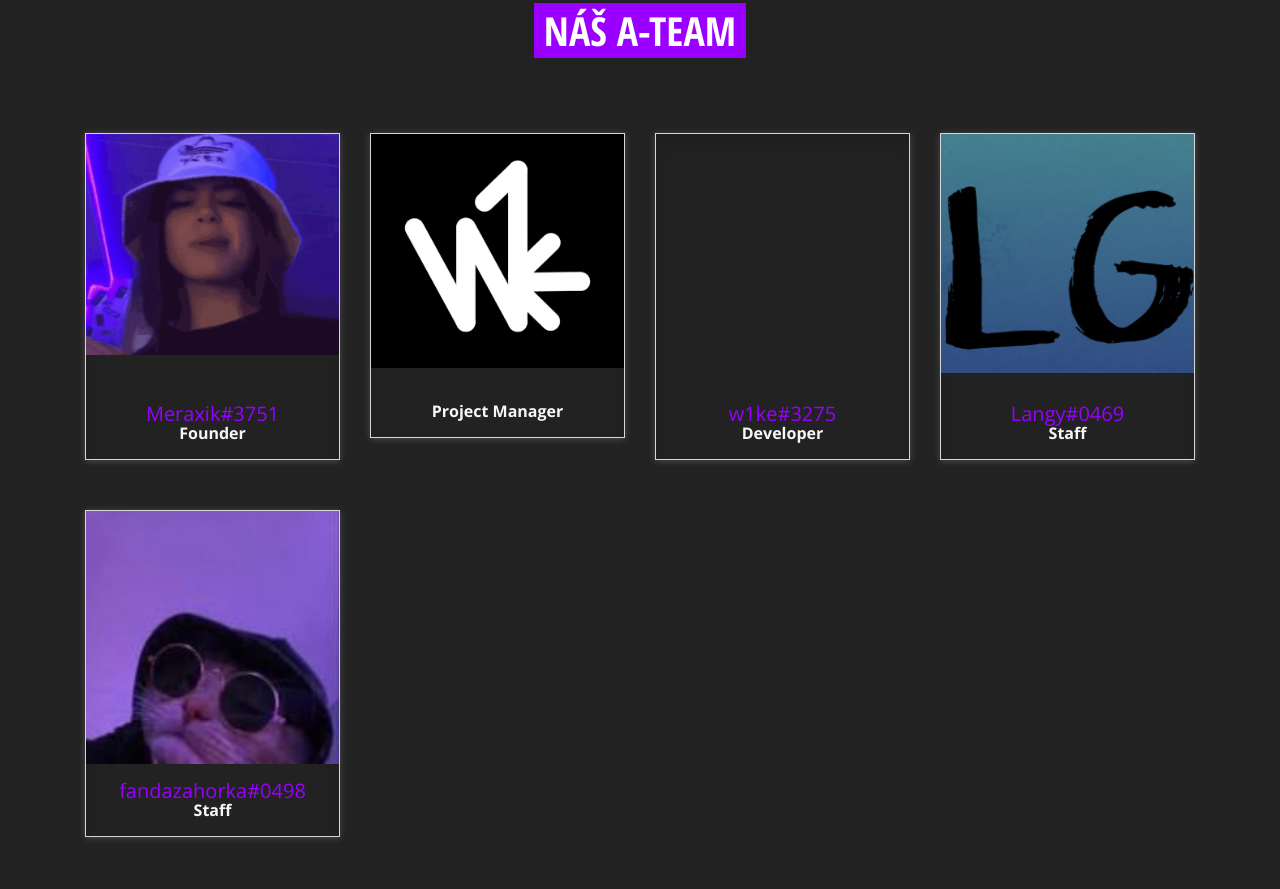
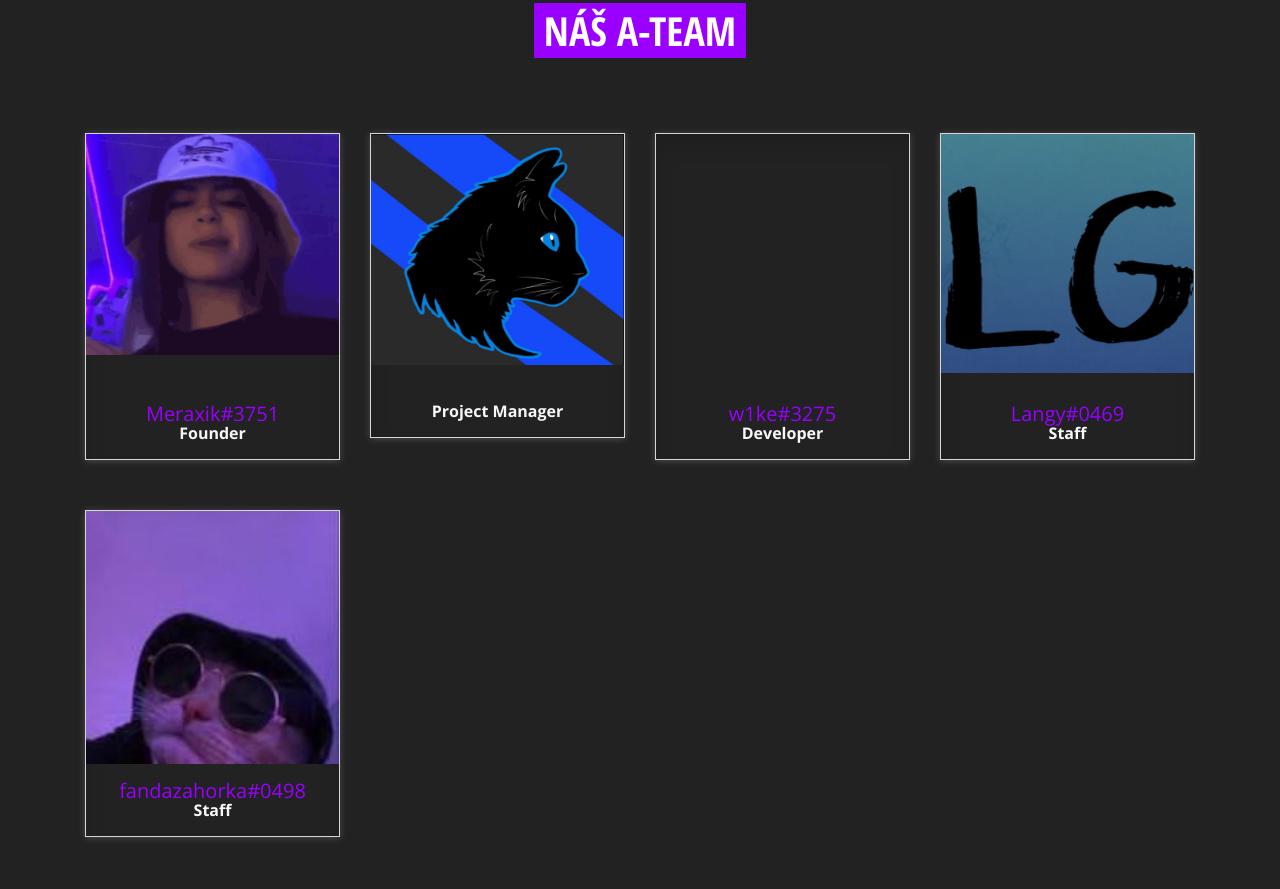
Before and after one commit to trinitycraftt/trinitycraftt.github.io, a plain HTML site: page index.html in a window 1280 px wide. Shown: the part 866-1755 px from the top of the page. Drawn offline with nearby package versions, Linux system fonts and the light colour scheme.

Commit message:
Update index.html

```diff
--- a/index.html
+++ b/index.html
@@ -111,7 +111,7 @@
 									<div class="team-member">
 										<div class="team-member-holder wow flipInY" data-wow-duration="1s" data-wow-delay="300ms">
 											<div class="team-member-image">
-												<img src="img/team/team-5.jpg" alt="" />
+												<img src="img/team/team-2.jpg" alt="" />
 												<div class="team-overlay">
 													<div class="img-overlay"></div>
 												</div>
```
